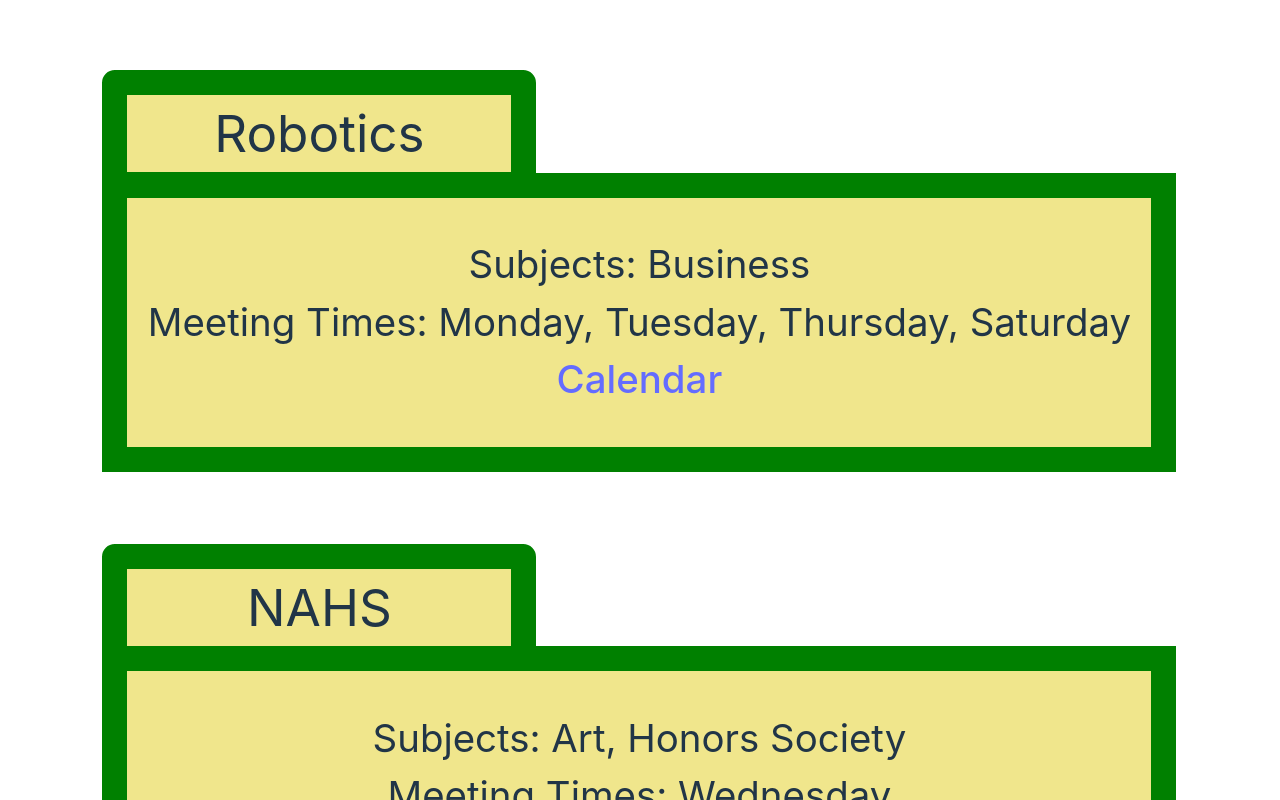
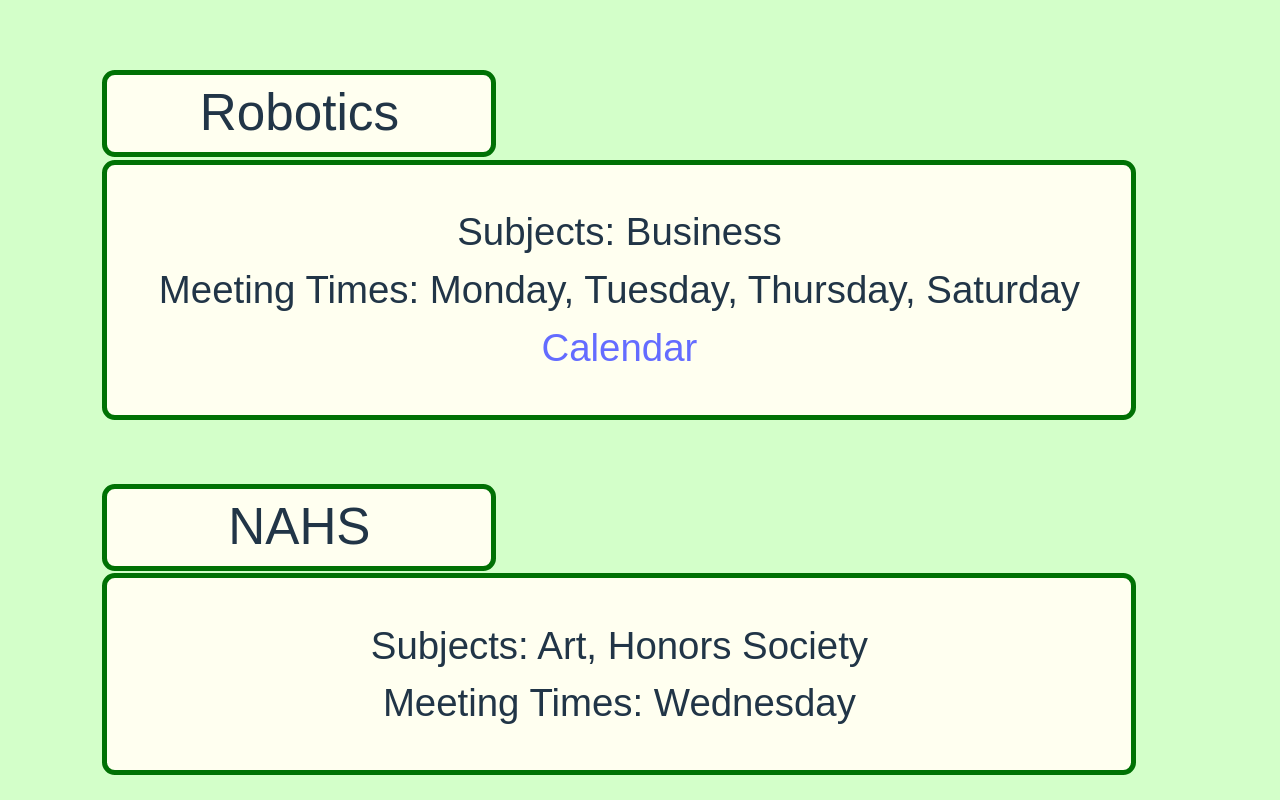
Before and after one commit to NinjaBuilderPro/CHS-Club-App, a React (Vite) app: page / in a window 1280 px wide. Both pictures are taken after a click on the button "Start". Shown: the top 800 px of the page. Built offline with nearby package versions, Linux system fonts and the light colour scheme.

Commit message:
Fixed some UI bugs and changed ui design

```diff
--- a/src/components/ClubComponent.tsx
+++ b/src/components/ClubComponent.tsx
@@ -4,31 +4,36 @@
     meetingTime: string
     calendar: string
 }
+var hasCalendar = true;
 const ClubComponent = ({title: title, subjects, meetingTime, calendar}: ClubProps) => {
     return (
         <div className="ClubComponent" style={{
             position: "relative",
             width: "84vi",
-            height: "32vi",
             top: "3vi",
+            height: `calc(22.8vi + ${hasCalendar ? "0vi" : "4.5vi"})`
         }}>
             <div style={{
                 fontSize: "4vi",
-                border: "2vi solid green",
+                border: "0.4vi solid rgb(0, 113, 4)",
                 borderRadius: "1vi",
                 position: "absolute",
                 minWidth: "30vi",
-                backgroundColor: "khaki"
+                backgroundColor: "ivory",
+                height: "6vi",
+                fontFamily: "Arial"
             }}>
                 {title}
             </div>
             <div className="ClubInfo" style={{
                 fontSize: "2vi",
-                border: "2vi solid green",
+                border: "0.4vi solid rgb(0, 113, 4)",
+                borderRadius: "1vi",
                 position: "absolute",
                 width: "80vi",
-                top: "8vi",
-                backgroundColor: "khaki"
+                top: "7vi",
+                backgroundColor: "ivory",
+                fontFamily: "Arial"
             }}>
                 <p style={{
                     fontSize: "3vi"
@@ -36,6 +41,7 @@
                     Subjects: {subjects}<br/>
                     Meeting Times: {meetingTime}<br/>
                     {calendar=="" ? null : <a href={calendar}>Calendar</a>}
+                    {calendar=="" ? hasCalendar = true : hasCalendar = false}
                 </p>
             </div>
         </div>
--- a/src/components/MainScreen.css
+++ b/src/components/MainScreen.css
@@ -5,3 +5,6 @@
     gap: 5vi;
     width: 80vw;
 }
+body {
+    background-color: rgb(211, 255, 201);
+}
```
